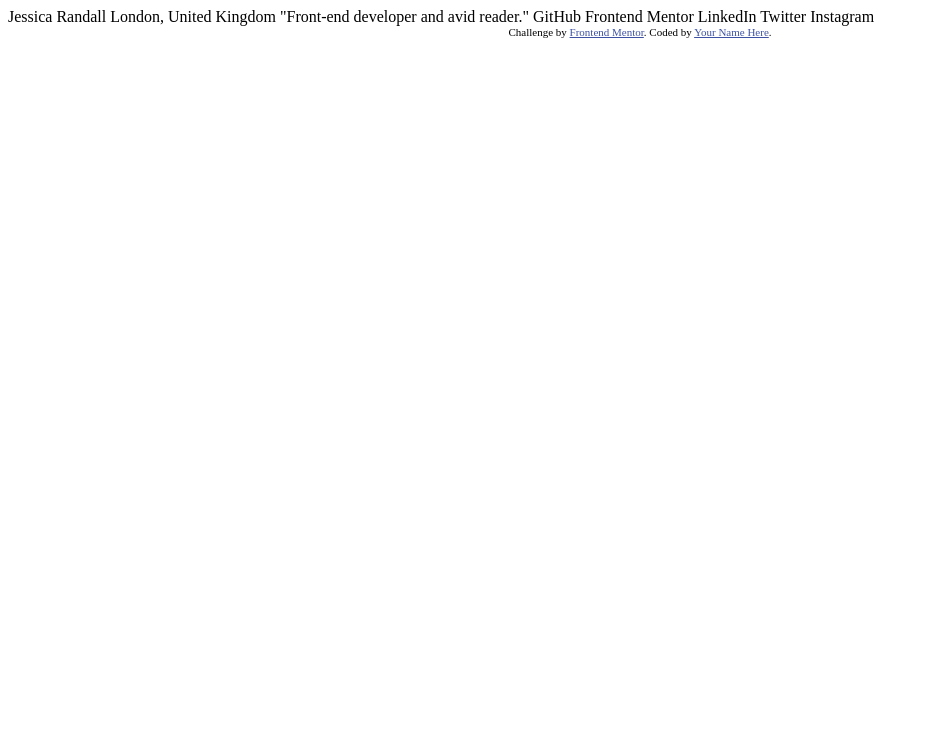
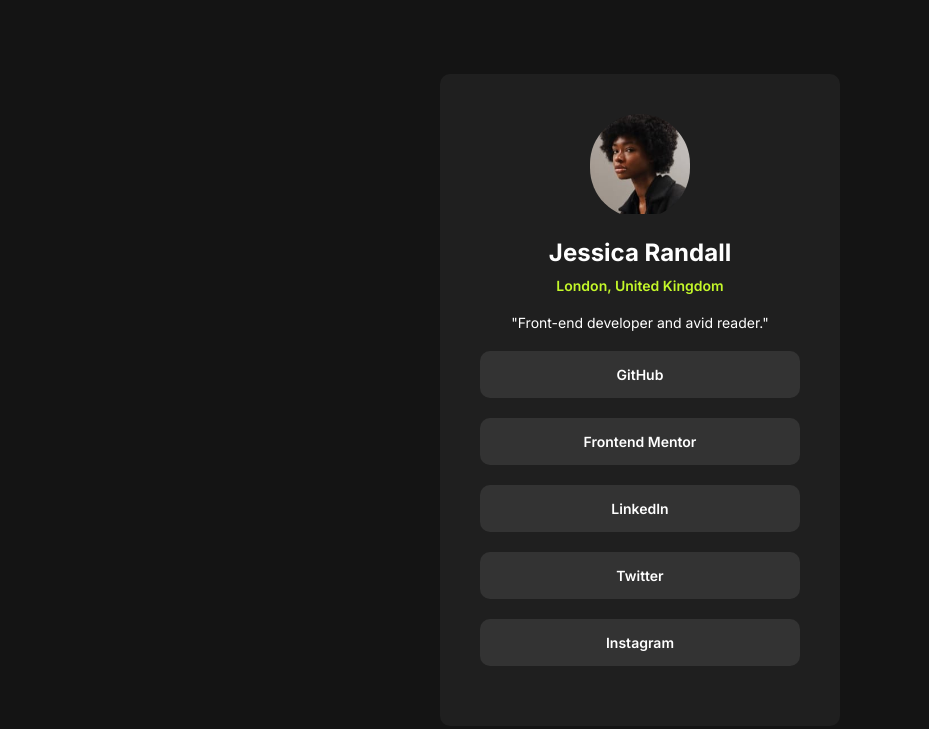
Before and after one commit to vanjamilicevic/SocialLinksProfile, a plain HTML site: page index.html in a window 1280 px wide. Shown: the whole page, without its empty margins (0-929 px from the left). Drawn offline with Linux system fonts and the light colour scheme.

Commit message:
Finished page

```diff
--- a/index.html
+++ b/index.html
@@ -5,30 +5,48 @@
   <meta name="viewport" content="width=device-width, initial-scale=1.0"> <!-- displays site properly based on user's device -->
 
   <link rel="icon" type="image/png" sizes="32x32" href="./assets/images/favicon-32x32.png">
-
+  <link rel="stylesheet" href="style.css">
   <title>Frontend Mentor | Social links profile</title>
-
-  <!-- Feel free to remove these styles or customise in your own stylesheet 👍 -->
-  <style>
-    .attribution { font-size: 11px; text-align: center; }
-    .attribution a { color: hsl(228, 45%, 44%); }
-  </style>
 </head>
 <body>
-
+  <main class="main-container">
+    <div class="avatar-container">
+      <img class="avatar-image" src="assets/images/avatar-jessica.jpeg" alt="Avatar Jessica">
+    </div>
+    <h2 class="name">
       Jessica Randall
+    </h2>
+    <p class="adress">
       London, United Kingdom
+    </p>
+    <p class="description">
       "Front-end developer and avid reader."
-
+    </p>
+    <div class="box">
+      <p class="social-name">
         GitHub
+      </p>
+    </div>
+    <div class="box">
+      <p class="social-name">
         Frontend Mentor
+      </p>
+    </div>
+    <div class="box">
+      <p class="social-name">
         LinkedIn
+      </p>
+    </div>
+    <div class="box">
+      <p class="social-name">
         Twitter
+      </p>
+    </div>
+    <div class="box">
+      <p class="social-name">
         Instagram
-
-  <div class="attribution">
-    Challenge by <a href="https://www.frontendmentor.io?ref=challenge" target="_blank">Frontend Mentor</a>.
-    Coded by <a href="#">Your Name Here</a>.
+      </p>
     </div>
+  </main>
 </body>
 </html>
--- /dev/null
+++ b/style.css
@@ -0,0 +1,106 @@
+@import url("https://fonts.googleapis.com/css2?family=Inter:ital,wght@0,100;0,200;0,300;0,400;0,500;0,600;0,700;0,800;0,900;1,100;1,200;1,300;1,400;1,500;1,600;1,700;1,800;1,900&family=Roboto:ital,wght@0,100;0,300;0,400;0,500;0,700;0,900;1,100;1,300;1,400;1,500;1,700;1,900&display=swap");
+
+* {
+    box-sizing: border-box;
+    margin: 0;
+}
+
+body {
+    background-color: #141414;
+    font-family: "Inter";
+    display: flex;
+    flex-direction: column;
+    align-items: center;
+    justify-content: center;
+    height: 100vh;
+    overflow: hidden;
+    margin: 0;
+}
+
+.main-container {
+    background-color: #1F1F1F;
+    width: 400px;
+    padding: 40px;
+    border-radius: 10px;
+    text-align: center;
+}
+
+.avatar-container {
+    border-radius: 50px;
+    margin: auto;
+    overflow: hidden;
+    width: fit-content;
+    margin-bottom: 20px;
+}
+
+.avatar-image {
+    width: 100px;
+    height: 100px;
+}
+
+.name {
+    font-size: 24px;
+    color: white;
+    margin-bottom: 10px;
+}
+
+.adress {
+    font-size: 14px;
+    color: #C4F82A;
+    font-weight: 600;
+    margin-bottom: 20px;
+}
+
+.description {
+    color: white;
+    font-size: 14px;
+    margin-bottom: 20px;
+}
+
+.box {
+    background-color: #333333;
+    border-radius: 10px;
+    margin-bottom: 20px;
+    padding: 15px;
+    transition: all .5s ease;
+}
+
+.box:hover {
+    background-color: #C4F82A;
+    cursor: pointer;
+}
+
+.box:hover .social-name
+ {
+    cursor: pointer;
+    color: #1F1F1F;
+    font-weight: 700;
+}
+
+.social-name {
+    color: white;
+    font-size: 14px;
+    font-weight: 600;
+    transition: all .5s ease;
+}
+
+/* -----------Media queries---------- */
+
+@media only screen and (max-width: 400px) {
+
+    .main-container {
+        width: 95%;
+    }
+}
+
+@media only screen and (max-width: 1025px) and (max-height: 601px) {
+    body {
+        height: fit-content;
+        overflow: scroll;
+    }
+
+    .main-container {
+        margin-top: 60px;
+        margin-bottom: 60px;
+    }
+}
```
Also changed, not shown: 2 other files. Lines whose indentation alone changed are shown as unchanged.
